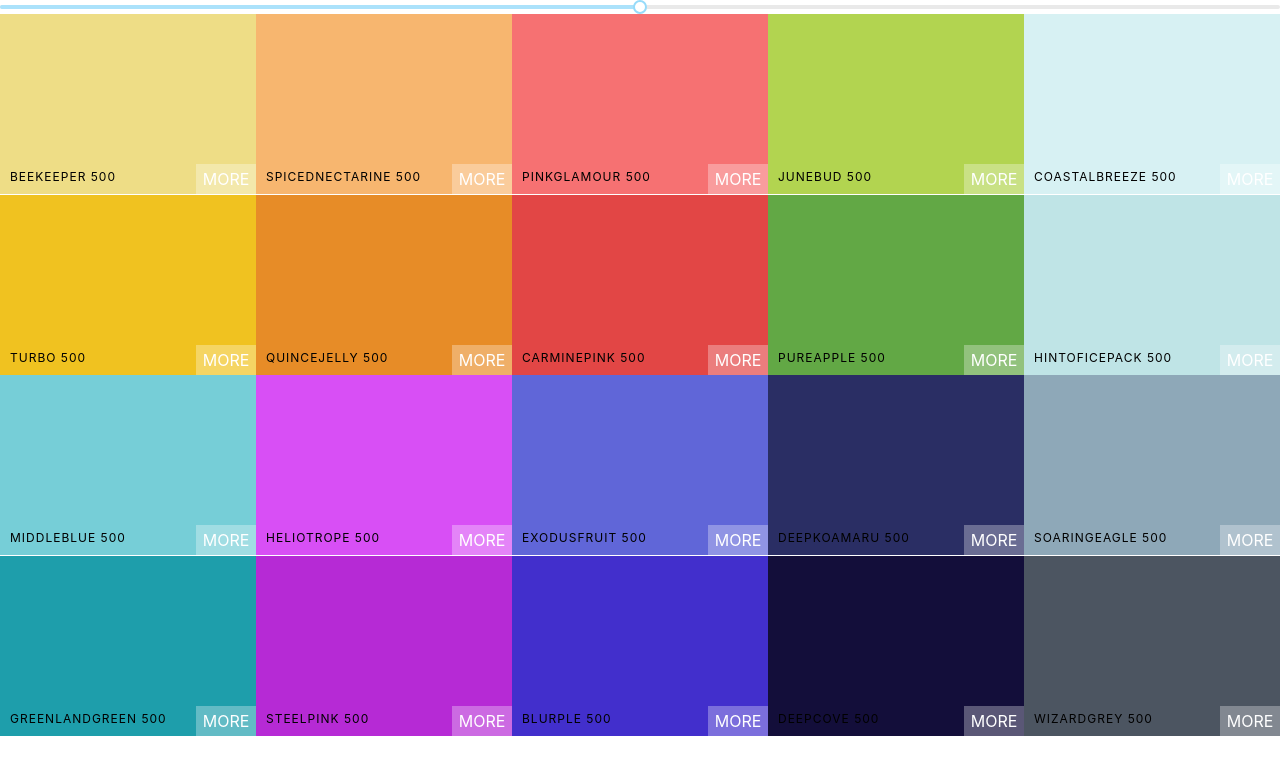
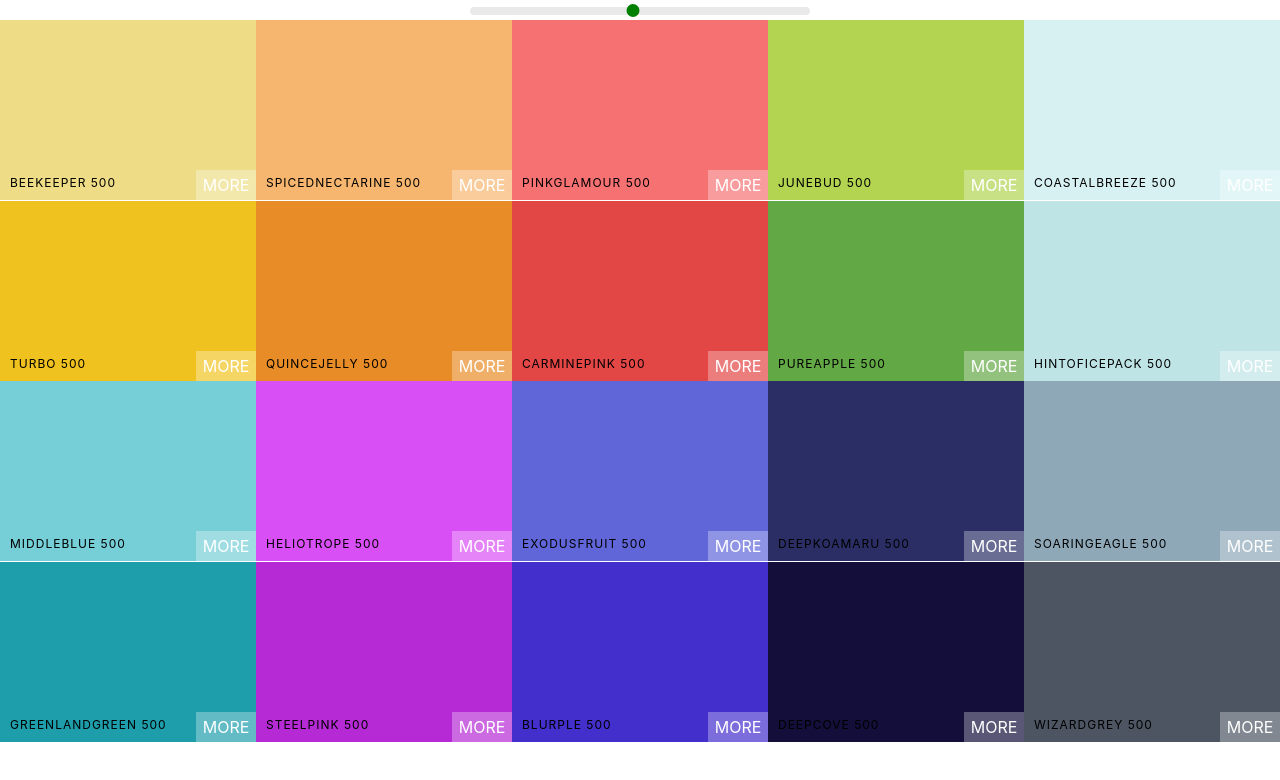
Before and after one commit to iamjamestan/colour-app, a React (Create React App) app: page / in a window 1280 px wide. Shown: the top 780 px of the page. Built offline with nearby package versions, Linux system fonts and the light colour scheme.

Commit message:
Style Slider

```diff
--- a/src/Palette.css
+++ b/src/Palette.css
@@ -4,3 +4,28 @@
 .Palette-colors {
     height: 90%;
 }
+
+.slider {
+    width: 340px;
+    margin: 0 10px;
+    display: inline-block;
+}
+
+.rc-slider-track {
+    background: transparent;
+}
+
+.rc-slider-rail {
+    height: 8px;
+}
+
+.rc-slider-handle {
+    background-color: green;
+    outline: none !important;
+    border: 2px solid green;
+    box-shadow: none;
+    width: 13px;
+    height: 13px;
+    margin-left: -7px;
+    margin-top: -3px;
+}
--- a/src/Palette.js
+++ b/src/Palette.js
@@ -1,8 +1,8 @@
 import React, {Component} from 'react';
 import ColorBox from "./ColorBox"
+import 'rc-slider/assets/index.css';
 import "./Palette.css"
-import Slider, { Range } from 'rc-slider';
-import 'rc-slider/assets/index.css';
+import Slider from 'rc-slider';
 
 class Palette extends Component {
     constructor(props) {
@@ -22,7 +22,9 @@
         return(
             <div className={"Palette"}>
                 {/* Navbar */}
-                <Slider defaultValue={level} min={100} max={900} onAfterChange={this.changeLevel} step={100}/>
+                <div className={"slider"}>
+                    <Slider defaultValue={level} min={100} max={900} onAfterChange={this.changeLevel} step={100}/>
+                </div>
                 <div className={"Palette-colors"}>
                     {/* Bunch of Color boxes */}
                     {colorBoxes}
```
